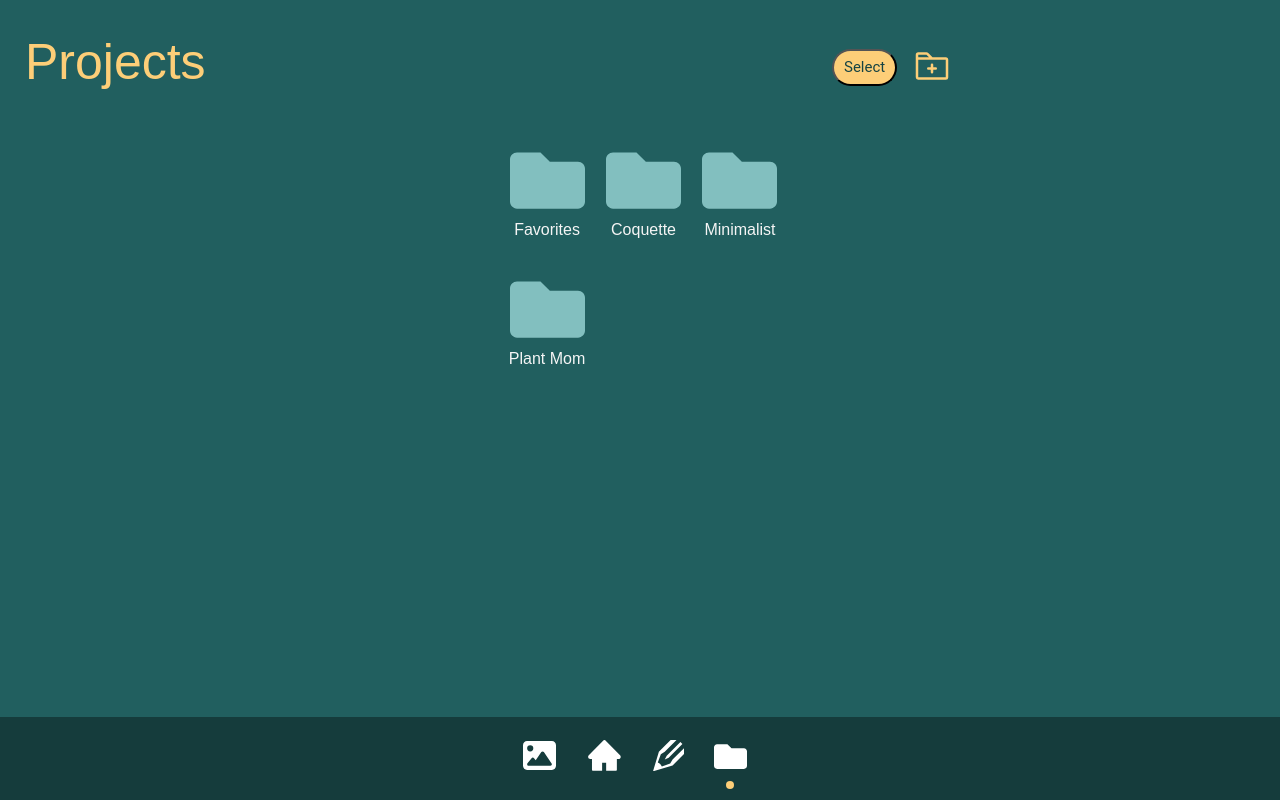
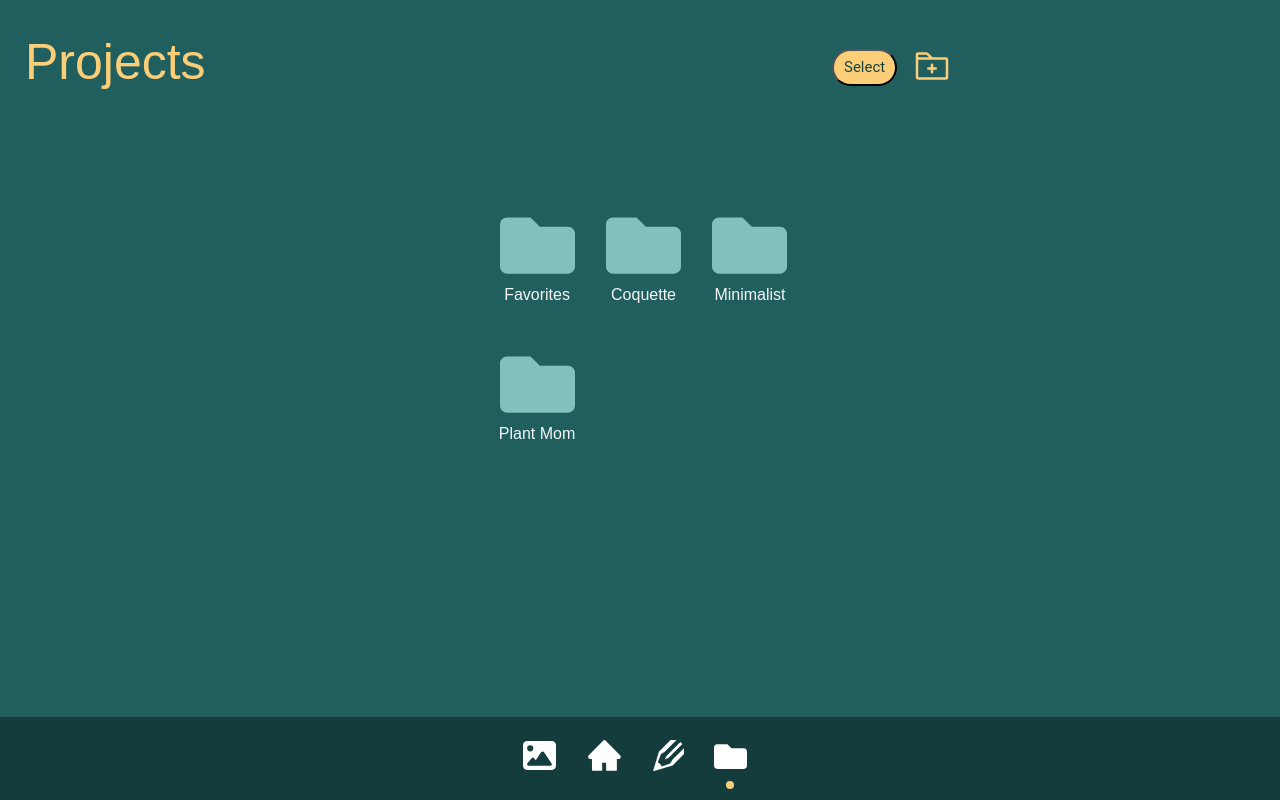
Before and after one commit to RudyCab/wallgenie, a React (Create React App) app: page /Projects in a window 1280 px wide. Built offline with nearby package versions, Linux system fonts and the light colour scheme.

Commit message:
grid style

```diff
--- a/src/Components/GalleryGrid/GalleryGrid.css
+++ b/src/Components/GalleryGrid/GalleryGrid.css
@@ -1,18 +1,19 @@
-.grid-container {
+.decorGrid-container {
   display: flex;
   justify-content: center;
   overflow-y: auto;
   max-height: 75vh;
-  margin-top: -150px; /* Add top margin */
 }
 
-.grid {
+.decorGrid {
   display: grid;
   grid-template-columns: repeat(3, 1fr);
-  grid-gap: 20px;
+  grid-gap: 15px;
   list-style-type: none;
+  margin-left: -30px;
+  margin-top: -35px;
 }
 
-.grid li {
+.decorGrid li {
   padding-bottom: 0px; /* Add padding to the bottom of each grid item */
 }
--- a/src/Components/GalleryGrid/GalleryGrid.jsx
+++ b/src/Components/GalleryGrid/GalleryGrid.jsx
@@ -4,8 +4,8 @@ import './GalleryGrid.css';
 function GalleryGrid({ images }) {
   return (
     <div>
-      <div className="grid-container">
-        <ul className="grid">
+      <div className="decorGrid-container">
+        <ul className="decorGrid">
           {images.map((imageUrl, index) => (
             <li key={index}>
               <img src={imageUrl} alt={`Image ${index + 1}`} />
--- a/src/Gallery/GalleryPage.css
+++ b/src/Gallery/GalleryPage.css
@@ -14,9 +14,10 @@
   align-items: center;
   margin-left: 65%;
   margin-bottom: -450px;
+  margin-top: -50px;
 }
 
-.button {
+.buttonSelect {
   background-color: #FDCE78;
   color: #164343;
   font-family: 'Roboto', sans-serif;
@@ -25,9 +26,12 @@
   padding: 5px 10px;
   cursor: pointer;
   transition: background-color 0.3s ease;
+  margin-top: -30px;
+
 }
 
 .iconButton {
   cursor: pointer;
-  margin-top: -40px;
+  margin-top: -45px;
+  margin-left: 15px;
 }
--- a/src/Gallery/GalleryPage.jsx
+++ b/src/Gallery/GalleryPage.jsx
@@ -9,6 +9,7 @@ function GalleryPage() {
 
   useEffect(() => {
     document.body.style.backgroundColor = '#215F5F';
+
 
     // Load images from local storage
     const storedImages = JSON.parse(localStorage.getItem('importedImages')) || [];
@@ -37,6 +38,7 @@ function GalleryPage() {
     setImportedImages(prevImages => [...prevImages, imageData]);
   }
 
+
   return (
     <div>
       <div className='TopHeader'>
@@ -44,7 +46,7 @@ function GalleryPage() {
           <p>Gallery</p>
         </div>
         <div className="buttonContainer">
-          <button className="button">Select</button>
+          <button className="buttonSelect">Select</button>
           <label htmlFor="file-input">
             <MdAddPhotoAlternate size={40} className="iconButton" />
             {/* Hidden file input to trigger file selection */}
--- a/src/Projects/ProjectPage.css
+++ b/src/Projects/ProjectPage.css
@@ -31,23 +31,24 @@
   margin-top: 3px;
 }
 
-.grid-container {
+.folderGrid-container {
   display: flex;
   flex-wrap: wrap;
   justify-content: center;
-  margin-top: 5px;
+  margin-top: 70px;
   margin-left: -25px;
 }
 
-.grid {
+.folderGrid {
   display: grid;
   flex-wrap: wrap;
   grid-template-columns: repeat(3, 1fr);
   list-style-type: none;
   justify-content: space-around;
+  grid-gap: 30px;
 }
 
-.grid li {
+.folderGrid li {
     margin-top: 10px;
     font-family: 'Palanquin Dark', sans-serif;
     color: whitesmoke;
--- a/src/Projects/ProjectsPage.jsx
+++ b/src/Projects/ProjectsPage.jsx
@@ -25,8 +25,8 @@ function ProjectPage() {
       </div>
 
 
-      <div className="grid-container">
-        <ul className="grid">
+      <div className="folderGrid-container">
+        <ul className="folderGrid">
           <li className="folder">
             <FaFolder size={75} className="folder-icon" />
             <div className="folder-text">
```
